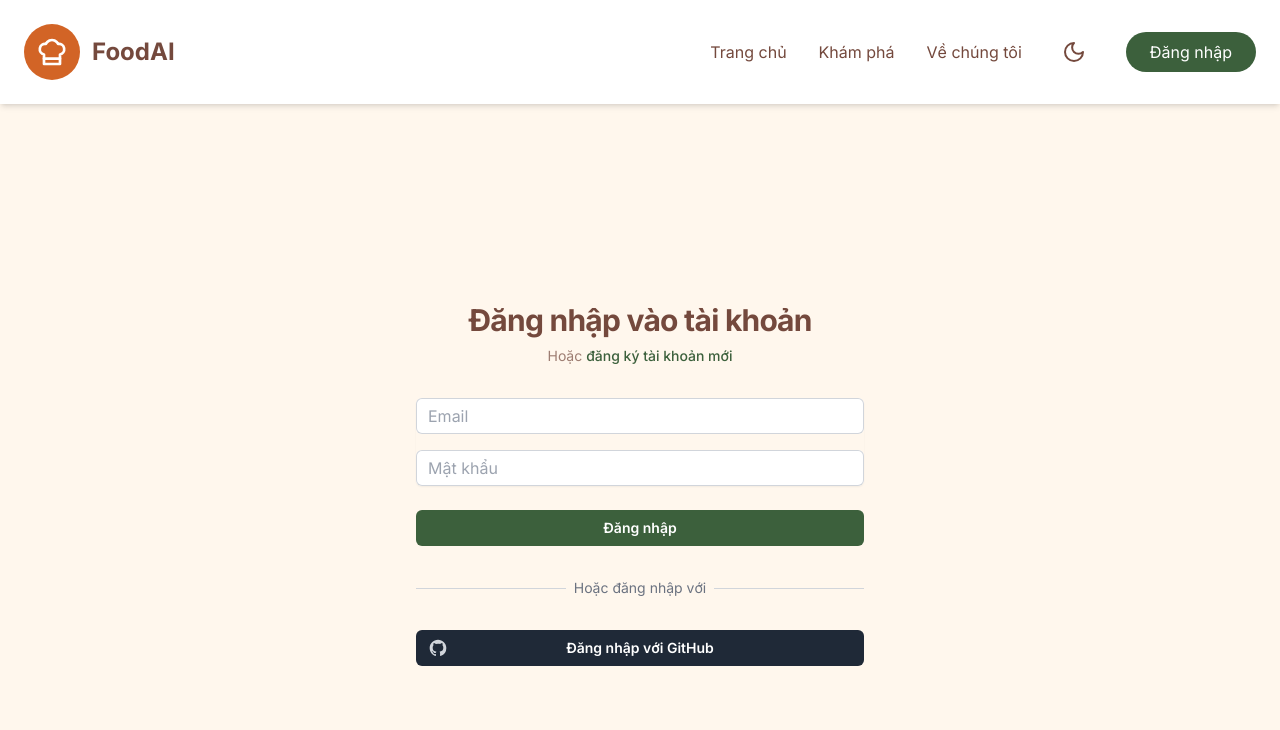
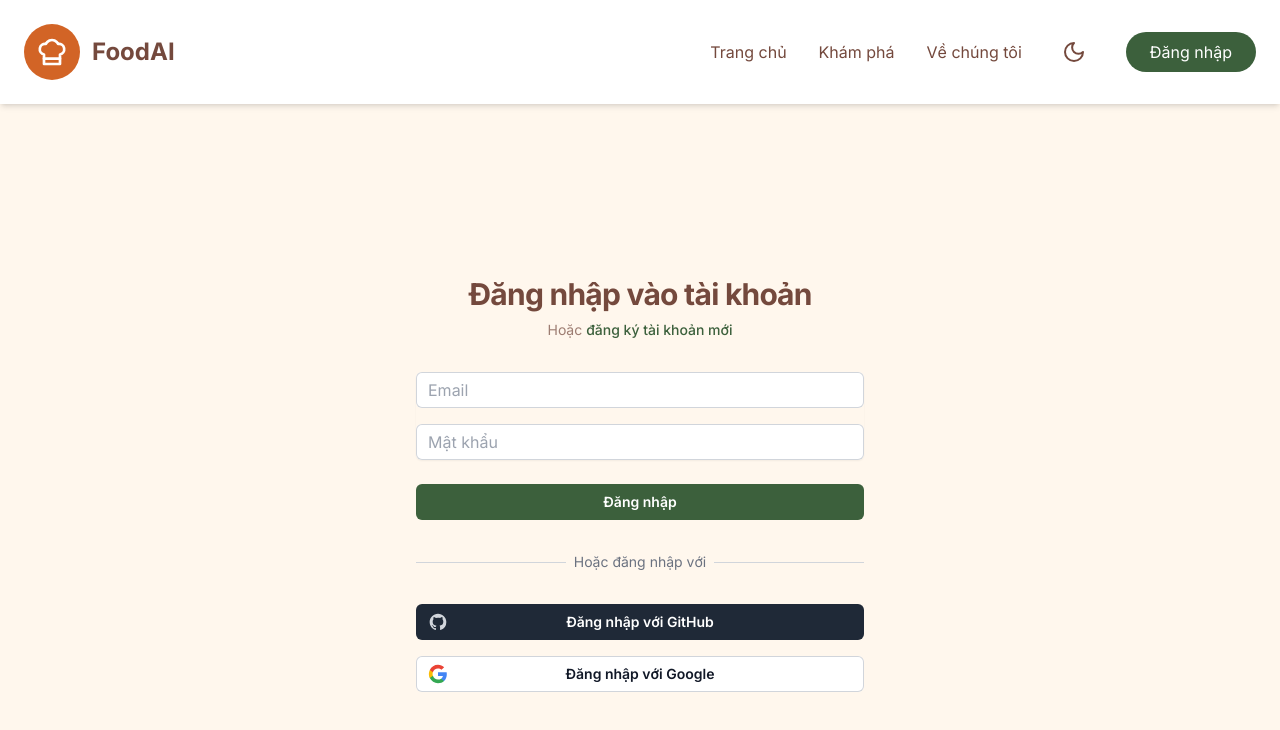
Before and after one commit to huynhbao103/nextjs_KLTN, a Next.js app: page /login in a window 1280 px wide. Shown: the top 730 px of the page. Built offline with nearby package versions, Linux system fonts and the light colour scheme; no server answers.

Commit message:
feat/login google

```diff
--- a/next.config.js
+++ b/next.config.js
@@ -9,7 +9,8 @@
       'unsplash.com',
       'avatars.githubusercontent.com',
       'github.com',
-      'res.cloudinary.com'
+      'res.cloudinary.com',
+      'lh3.googleusercontent.com'
     ],
   },
 }
--- a/src/app/login/page.tsx
+++ b/src/app/login/page.tsx
@@ -163,7 +163,7 @@
             </div>
           </div>
 
-          <div>
+          <div className="space-y-4">
             <button
               onClick={() => signIn("github", { callbackUrl })}
               className="group relative flex w-full justify-center rounded-md bg-gray-800 px-3 py-2 text-sm font-semibold text-white hover:bg-gray-700 focus:outline-none focus:ring-2 focus:ring-gray-500 focus:ring-offset-2 dark:bg-gray-700 dark:hover:bg-gray-600"
@@ -175,6 +175,33 @@
               </span>
               Đăng nhập với GitHub
             </button>
+
+            <button
+              onClick={() => signIn("google", { callbackUrl })}
+              className="group relative flex w-full justify-center rounded-md bg-white px-3 py-2 text-sm font-semibold text-gray-900 ring-1 ring-inset ring-gray-300 hover:bg-gray-50 focus:outline-none focus:ring-2 focus:ring-gray-500 focus:ring-offset-2 dark:bg-gray-800 dark:text-white dark:ring-gray-700 dark:hover:bg-gray-700"
+            >
+              <span className="absolute inset-y-0 left-0 flex items-center pl-3">
+                <svg className="h-5 w-5" viewBox="0 0 24 24">
+                  <path
+                    d="M22.56 12.25c0-.78-.07-1.53-.2-2.25H12v4.26h5.92c-.26 1.37-1.04 2.53-2.21 3.31v2.77h3.57c2.08-1.92 3.28-4.74 3.28-8.09z"
+                    fill="#4285F4"
+                  />
+                  <path
+                    d="M12 23c2.97 0 5.46-.98 7.28-2.66l-3.57-2.77c-.98.66-2.23 1.06-3.71 1.06-2.86 0-5.29-1.93-6.16-4.53H2.18v2.84C3.99 20.53 7.7 23 12 23z"
+                    fill="#34A853"
+                  />
+                  <path
+                    d="M5.84 14.09c-.22-.66-.35-1.36-.35-2.09s.13-1.43.35-2.09V7.07H2.18C1.43 8.55 1 10.22 1 12s.43 3.45 1.18 4.93l2.85-2.22.81-.62z"
+                    fill="#FBBC05"
+                  />
+                  <path
+                    d="M12 5.38c1.62 0 3.06.56 4.21 1.64l3.15-3.15C17.45 2.09 14.97 1 12 1 7.7 1 3.99 3.47 2.18 7.07l3.66 2.84c.87-2.6 3.3-4.53 6.16-4.53z"
+                    fill="#EA4335"
+                  />
+                </svg>
+              </span>
+              Đăng nhập với Google
+            </button>
           </div>
         </div>
       </div>
--- a/src/auth.ts
+++ b/src/auth.ts
@@ -1,5 +1,6 @@
 import NextAuth from "next-auth"
 import GithubProvider from "next-auth/providers/github"
+import GoogleProvider from "next-auth/providers/google"
 import CredentialsProvider from "next-auth/providers/credentials"
 import bcrypt from "bcryptjs"
 import dbConnect from "@/lib/dbConnect"
@@ -10,6 +11,11 @@
     GithubProvider({
       clientId: process.env.AUTH_GITHUB_ID!,
       clientSecret: process.env.AUTH_GITHUB_SECRET!,
+      allowDangerousEmailAccountLinking: true,
+    }),
+    GoogleProvider({
+      clientId: process.env.AUTH_GOOGLE_ID!,
+      clientSecret: process.env.AUTH_GOOGLE_SECRET!,
       allowDangerousEmailAccountLinking: true,
     }),
     CredentialsProvider({
```
